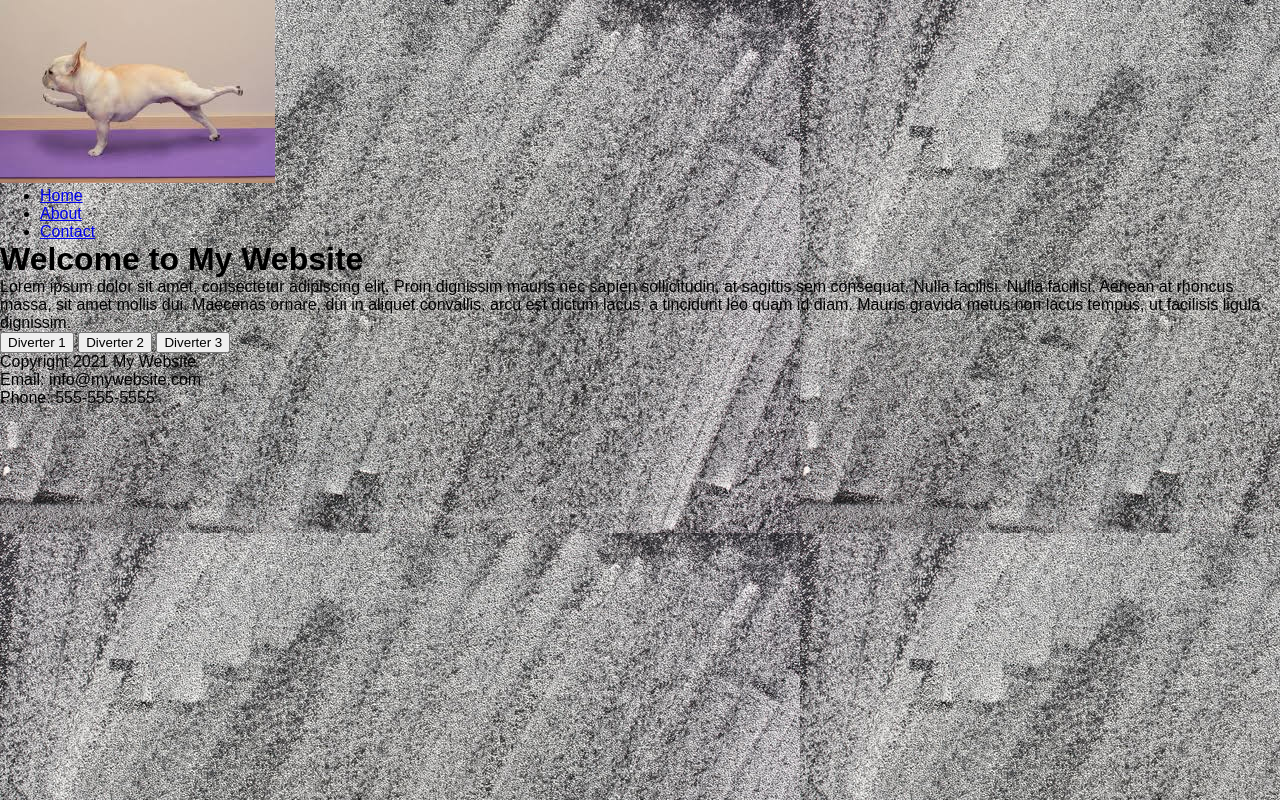
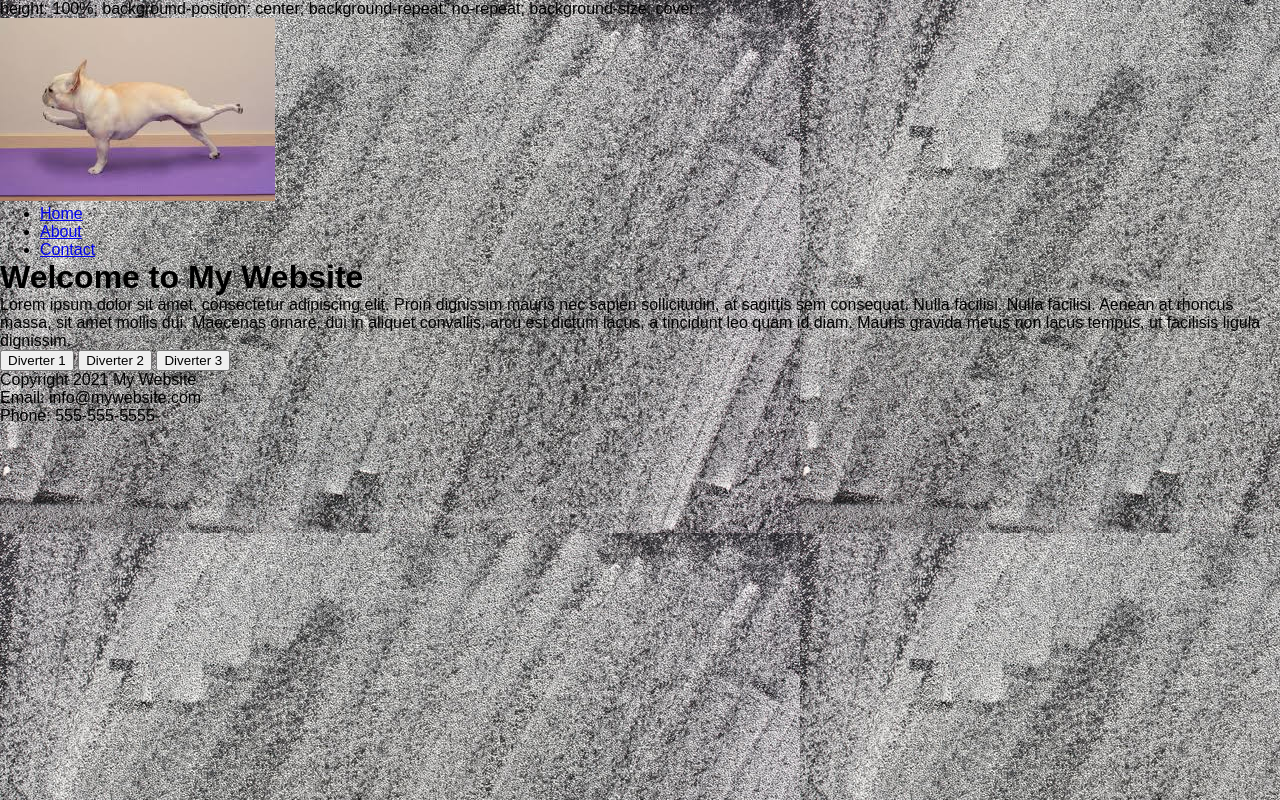
Before and after one commit to magnutog12/website, a plain HTML site: page index.html in a window 1280 px wide. Drawn offline with Linux system fonts and the light colour scheme.

Commit message:
Update index.html

```diff
--- a/index.html
+++ b/index.html
@@ -6,6 +6,10 @@
     <link rel="stylesheet" href="style.css">
   </head>
   <body background="chalktexture.jpg">
+    height: 100%;
+     background-position: center;
+     background-repeat: no-repeat;
+     background-size: cover;
     <header>
       <!-- Add a header with a logo and navigation links -->
       <img src="funnylola.jpg" />
```
